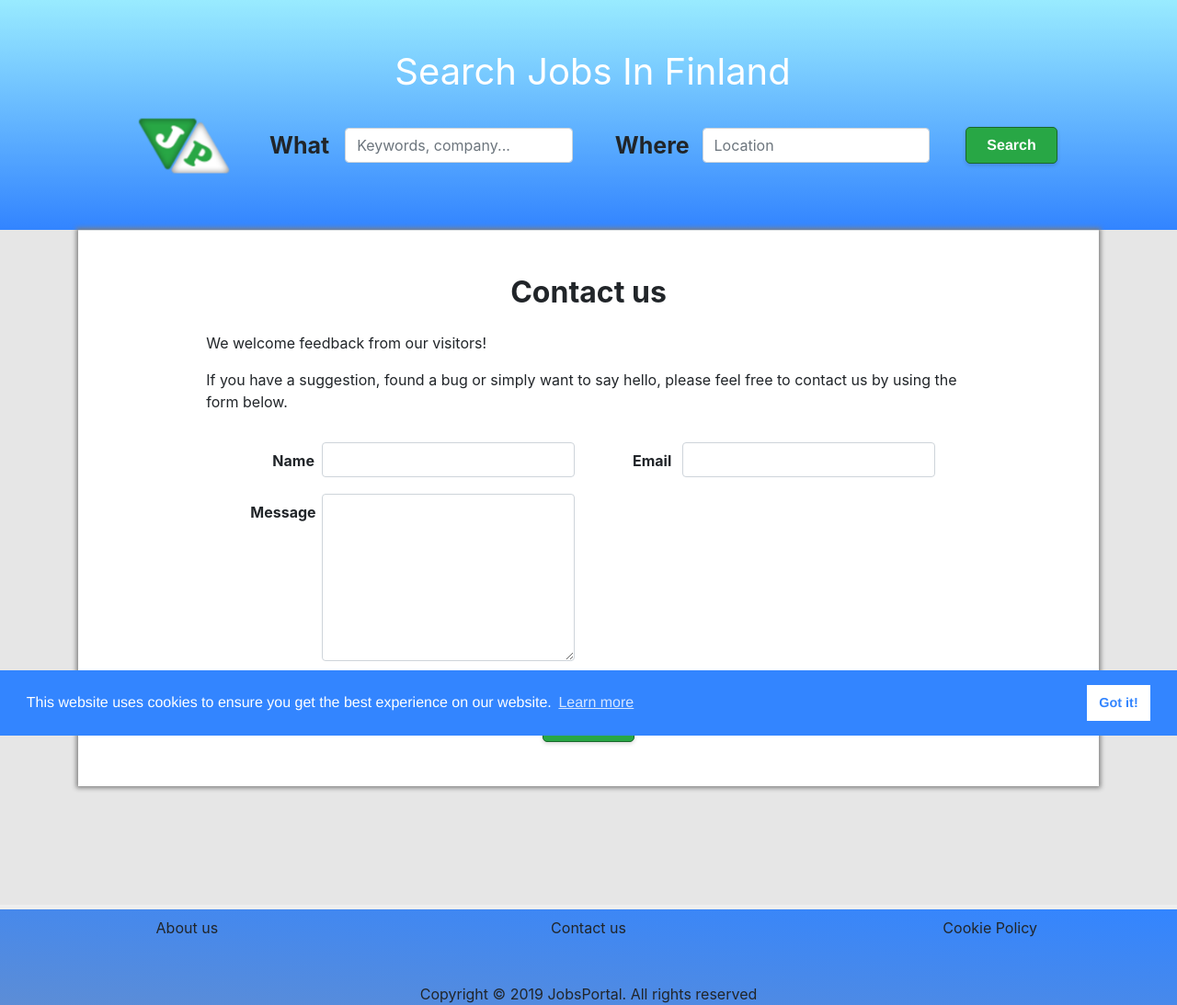
After one commit to benito-gonzalez/jobscraper, a Django app: page /about/contact-us in a window 1280 px wide. The commit adds this page. Shown: the whole page at 92% size. Run offline with Django 3.2, Linux system fonts and the light colour scheme; parts of the project's set-up code (start-up, migrations or seed data) failed here and were passed over; some libraries are stand-ins or nearby versions.

Commit message:
New contact-us page to leave feedback

```diff
--- /dev/null
+++ b/job_scraper/forms.py
@@ -0,0 +1,27 @@
+from django import forms
+from django.core.mail import get_connection, send_mail
+from django.conf import settings
+
+
+class ContactForm(forms.Form):
+
+    name = forms.CharField(error_messages={'required': 'Please define a value for Name field'})
+    email = forms.EmailField(error_messages={'required': 'Please define a value for Email field'})
+    message = forms.CharField(error_messages={'required': 'Please define a Message'})
+
+    def send_email(self):
+        with get_connection(
+                host=settings.EMAIL_HOST,
+                port=settings.EMAIL_PORT,
+                username=settings.EMAIL_FEEDBACK_USER,
+                password=settings.EMAIL_FEEDBACK_PASSWORD,
+                use_tls=settings.EMAIL_USE_TLS
+        ) as connection:
+            send_mail(
+                self.data["name"] + "\t" + self.data["email"],
+                self.data["message"],
+                settings.EMAIL_FEEDBACK_USER,
+                settings.EMAIL_RECIPIENT_LIST,
+                connection=connection,
+                fail_silently=False,
+            )
--- a/job_scraper/static/custom.css
+++ b/job_scraper/static/custom.css
@@ -129,6 +129,14 @@ Jobs
     height: auto;
     width: auto;
     max-width: 80px;
+}
+
+.field-error {
+    color: #721c24;
+    background-color: #f8d7da;
+    border-color: #f5c6cb;
+    border-radius: 5px;
+    line-height: 1.2;
 }
 
 /*
@@ -395,6 +403,9 @@ Tablet or larger
 Desktop or larger
  */
 @media (min-width: 992px) {
+    .w-lg-50 {
+        width: 50% !important;
+    }
     .w-lg-100 {
         width: 100% !important;
     }
--- a/job_scraper/templates/base.html
+++ b/job_scraper/templates/base.html
@@ -13,7 +13,6 @@
     <link rel="stylesheet" type="text/css" href="{% static 'cookieconsent.min.css' %}">
     <link rel="stylesheet" type="text/css" href="{% static 'main.css' %}">
     <link rel="stylesheet" type="text/css" href="{% static 'custom.css' %}">
-
 
     <title>Jobs Portal</title>
 </head>
@@ -105,7 +104,7 @@
             About us
         </div>
         <div class="col">
-            Contact us
+             <a href="/about/contact-us" class="about-links">Contact us</a>
         </div>
         <div class="col">
             <a href="/about/cookiepolicy" class="about-links">Cookie Policy</a>
--- /dev/null
+++ b/job_scraper/templates/contact.html
@@ -0,0 +1,108 @@
+{% extends "base.html" %}
+
+{% load static %}
+
+
+{% block content %}
+
+    <div class="row justify-content-center mt-5">
+        <h2>
+            <strong>
+                Contact us
+            </strong>
+        </h2>
+    </div>
+    <div class="row justify-content-center mt-3">
+        <div class="col col-lg-11">
+            <p>
+                We welcome feedback from our visitors! </p>
+            <p>
+                If you have a suggestion, found a bug or simply want to say hello, please feel free to contact us by using the form below.
+            </p>
+        </div>
+    </div>
+
+    <div class="row justify-content-center mt-3 ">
+        <div class="col-12 col-lg-10">
+            <form method="post">
+                {% csrf_token %}
+
+                <div class="w-lg-50 field-error">
+                    {{ form.name.errors }}
+                    {{ form.email.errors }}
+                    {{ form.message.errors }}
+                </div>
+
+                <div class="row">
+                    <div class="col-12 col-lg-6 ">
+                        <div class="row ">
+                            <div class="col-3 col-lg-3 text-right pl-lg-5 pt-2">
+                                <label for="{{ form.name.id_for_label }}"><strong>Name</strong></label>
+                            </div>
+                            <div class="col-9 col-lg-9 pl-1">
+                                <input type="text"
+                                       class="form-control"
+                                       name="{{ form.name.name }}"
+                                       id="{{ form.name.id_for_label }}"
+                                        {% if form.name.value != None %} value="{{ form.name.value|stringformat:'s' }}" {% endif %}
+                                       maxlength="{{ form.name.field.max_length }}">
+                            </div>
+                        </div>
+                    </div>
+
+                    <div class="col-12 col-lg-6">
+                        <div class="row  mt-3 mt-lg-0 ">
+                            <div class="col-3 col-lg-3 text-right pl-lg-5 pt-2">
+                                <label for="{{ form.email.id_for_label }}"><strong>Email</strong></label>
+                            </div>
+                            <div class="col-9 col-lg-9 pl-1">
+                                <input type="text"
+                                       class="form-control"
+                                       name="{{ form.email.name }}"
+                                       id="{{ form.email.id_for_label }}"
+                                       {% if form.email.value != None %}value="{{ form.email.value|stringformat:'s' }}"{% endif %}
+                                       maxlength="{{ form.email.field.max_length }}">
+                            </div>
+                        </div>
+                    </div>
+
+                </div>
+
+                <div class="row mt-3">
+                    <div class="col-12 col-lg-6">
+                        <div class="row">
+                            <div class="col-3 col-lg-3 text-right pl-lg-4 pt-2">
+                                <label for="{{ form.message.id_for_label }}"><strong>Message</strong></label>
+                            </div>
+                            <div class="col-9 col-lg-9 pl-1">
+                                <textarea type="text" class="form-control" rows="7" name="{{ form.message.name }}" id="{{ form.message.id_for_label }}" maxlength="{{ form.message.field.max_length }}">{% if form.message.value != None %}
+                                    {{ form.message.value|stringformat:'s' }} {% endif %}</textarea>
+                            </div>
+                        </div>
+                    </div>
+
+                    <div class="col-12 col-lg-6">
+                        <div class="row">
+                            <div class="col-6 col-lg-6 pl-4 mr-lg-0 mt-4 ml-lg-5">
+                                <script src='https://www.google.com/recaptcha/api.js'></script>
+                                <div class="g-recaptcha" data-sitekey="6LeXDo8UAAAAAPYQPX8ssFHVVIXaP_Q0lYAjT8w2"></div>
+                            </div>
+                        </div>
+                    </div>
+
+                </div>
+
+
+                <div class="row justify-content-center">
+                    <div class="col-4 col-lg-2 mt-5 mb-lg-5">
+                        <button id="search_button" type="submit" class="btn btn-primary">Send!</button>
+                    </div>
+                </div>
+            </form>
+
+
+        </div>
+
+    </div>
+
+{% endblock %}
--- a/job_scraper/utils/run_scraper.py
+++ b/job_scraper/utils/run_scraper.py
@@ -145,7 +145,7 @@ def main():
             log_support.set_company_not_found(scraped_job.company_name)
 
     # disable jobs which no longer exist in the websites (skip jobs that belong to a company that failed)
-    update_active_jobs(scraped_jobs, failed_companies)
+    #update_active_jobs(scraped_jobs, failed_companies)
     log_support.set_completed_scraper()
 
 
--- a/job_scraper/views.py
+++ b/job_scraper/views.py
@@ -3,11 +3,27 @@ from django.views import generic
 from django.http import Http404
 from django.shortcuts import redirect
 from django.db.models import Q
+from django.views.generic.edit import FormView
+
 from operator import and_
 import functools
 
+from .forms import ContactForm
 from job_scraper.models import Job
 from job_scraper.serializers import JobSerializer, JobDetailSerializer
+
+
+class ContactFormView(FormView):
+    template_name = 'contact.html'
+    form_class = ContactForm
+    success_url = '/thanks'
+
+    def form_valid(self, form):
+        form.send_email()
+        return super().form_valid(form)
+
+    def form_invalid(self, form):
+        return super().form_invalid(form)
 
 
 class IndexView(generic.ListView):
--- a/webapp/settings/common.py
+++ b/webapp/settings/common.py
@@ -128,4 +128,6 @@ if not os.path.exists(MEDIA_ROOT):
 EMAIL_USE_TLS = True
 EMAIL_HOST = 'smtp.gmail.com'
 EMAIL_HOST_USER = 'jobs.portal.cron@gmail.com'
+EMAIL_FEEDBACK_USER = 'jobs.portal.feedback@gmail.com'
 EMAIL_PORT = 587
+EMAIL_RECIPIENT_LIST = ['gon.beni@gmail.com']
--- a/webapp/settings/development.py
+++ b/webapp/settings/development.py
@@ -3,4 +3,8 @@ from webapp.settings.common import *
 DEBUG = True
 ALLOWED_HOSTS = ['*']
 
+EMAIL_BACKEND = 'django.core.mail.backends.console.EmailBackend'
+EMAIL_FEEDBACK_PASSWORD = ""
+
 SECRET_KEY = 's4#vnprrw^6zbn6s0j-k7axk$hlf51^@efredv!su&d_^*v2cd'
+GOOGLE_RECAPTCHA_SECRET_KEY = "6Lf8EI8UAAAAAGVdCFubNmAvRw31QV-mrCPDm0G_"
--- a/webapp/urls.py
+++ b/webapp/urls.py
@@ -25,8 +25,9 @@ from job_scraper import views
 
 urlpatterns = [
     path('admin/', admin.site.urls),
-    path('admin', admin.site.urls),
     path('about/cookiepolicy', TemplateView.as_view(template_name='cookiepolicy.html')),
+    path('about/contact-us', views.ContactFormView.as_view()),
+    path('thanks', TemplateView.as_view(template_name='thanks.html')),
     path('', include('job_scraper.urls')),
     path('api/jobs/', views.JobListApiView.as_view()),
     path('api/jobs/<int:pk>/', views.JobDetailApiView.as_view()),
```
Also changed, not shown: job_scraper/templates/thanks.html (added, +13 -0 lines), webapp/settings/production.py (+7 -0 lines), 1 other file.
